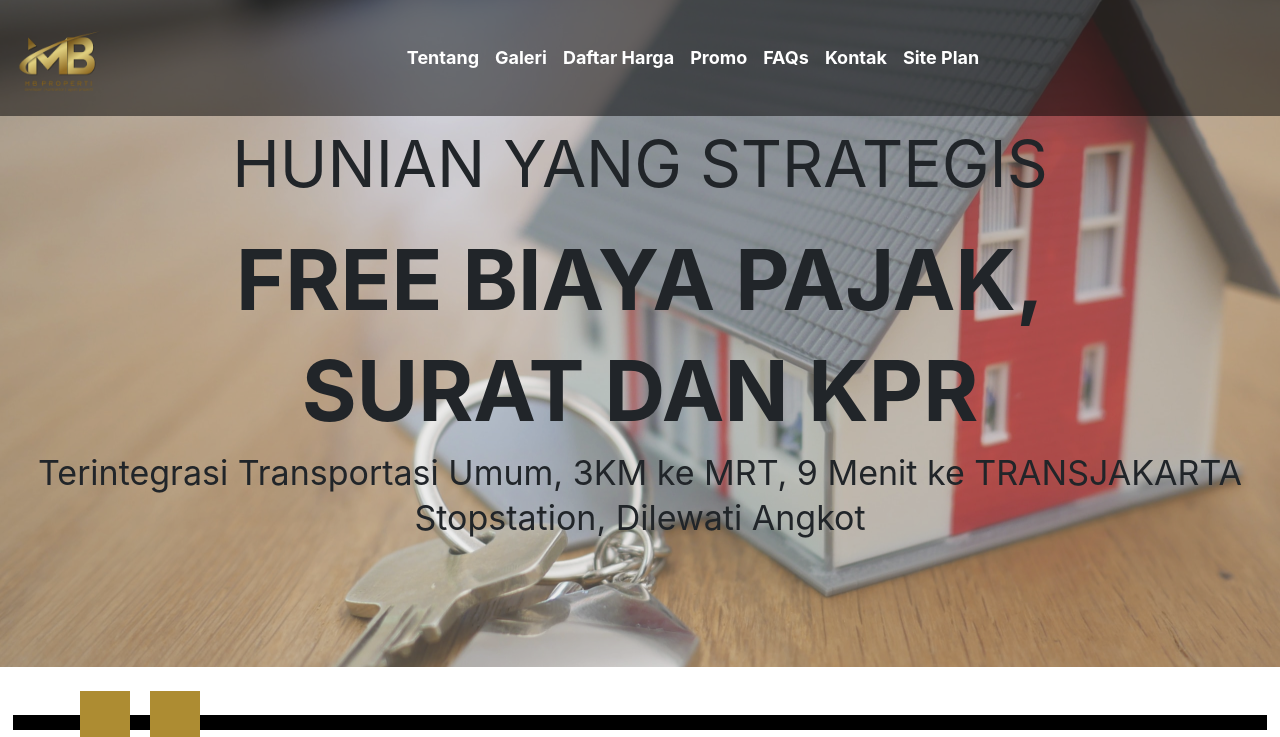
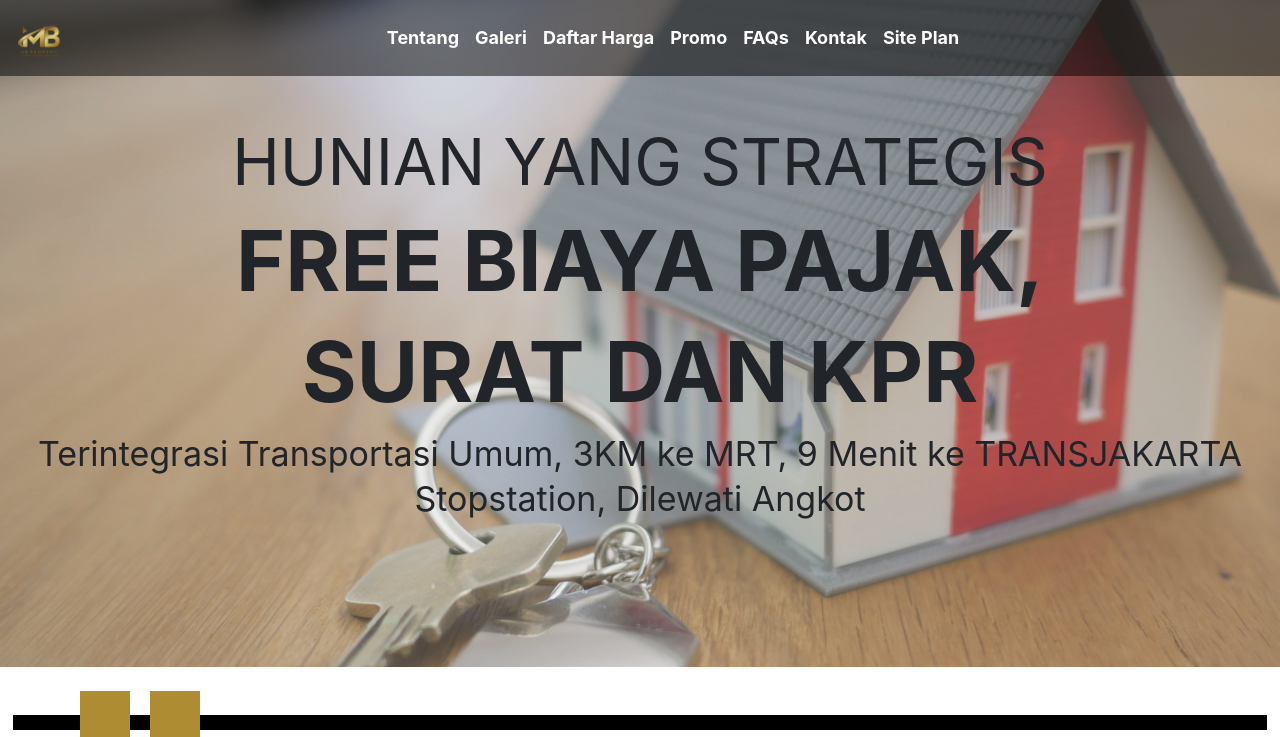
Before and after one commit to Fadil3/test-mb, a PHP site: page / in a window 1280 px wide. Shown: the top 737 px of the page. Run offline with PHP 8.4, Linux system fonts and the light colour scheme; data comes from the database, SQL or seed files in the repository; some libraries are stand-ins or nearby versions.

Commit message:
update navbar

```diff
--- a/index.php
+++ b/index.php
@@ -49,7 +49,7 @@ $i = 0;
   <section class="section-headersatu">
     <nav class="navbar navbar-expand-lg navbar-dark main-nav" style="background-color: rgba(0, 0, 0, 0.5)">
       <a class="navbar-brand" href="#">
-        <img src="assets/image/MB_logo.png" alt="" height="90px" />
+        <img src="assets/image/MB_logo.png" alt="" height="50px" />
       </a>
       <button class="navbar-toggler" type="button" data-toggle="collapse" data-target="#navbarText" aria-controls="navbarText" aria-expanded="false" aria-label="Toggle navigation">
         <span class="navbar-toggler-icon"></span>
@@ -80,8 +80,8 @@ $i = 0;
         </ul>
       </div>
     </nav>
-    <center>
-      <p class="text-1"><?php echo $text[$i++]; ?></p>
+    <center class="mt-5">
+      <h1 class="text-1"><?php echo $text[$i++]; ?></h1>
       <h1 class="text-2"><?php echo $text[$i++]; ?></h1>
       <h1 class="text-2"><?php echo $text[$i++]; ?></h1>
       <p class="text-3">
```
